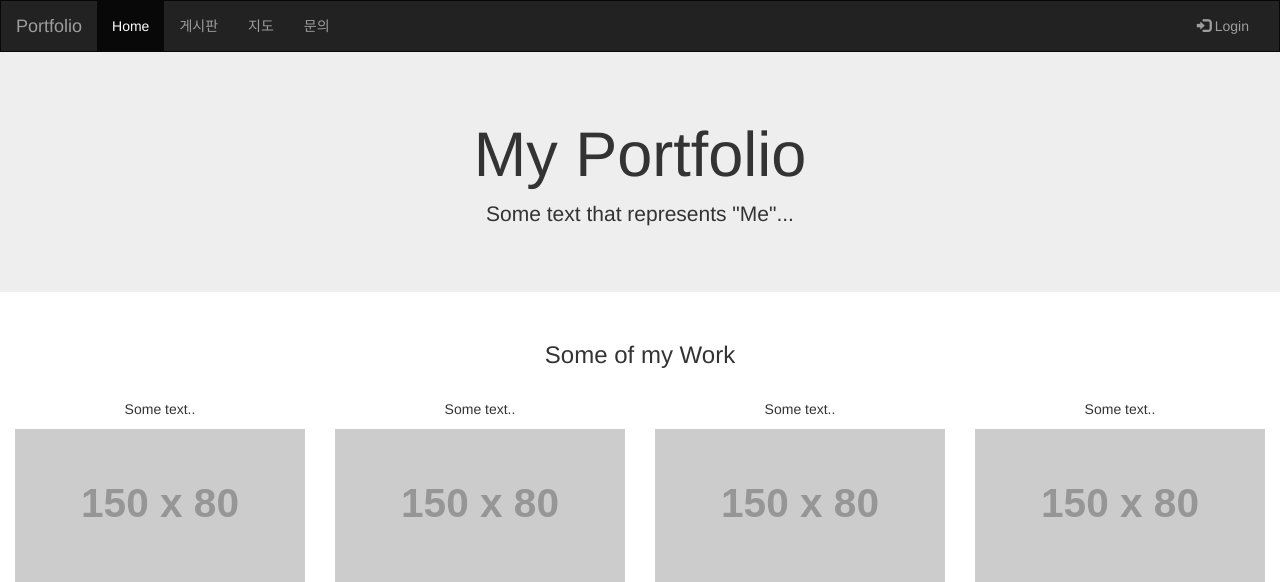
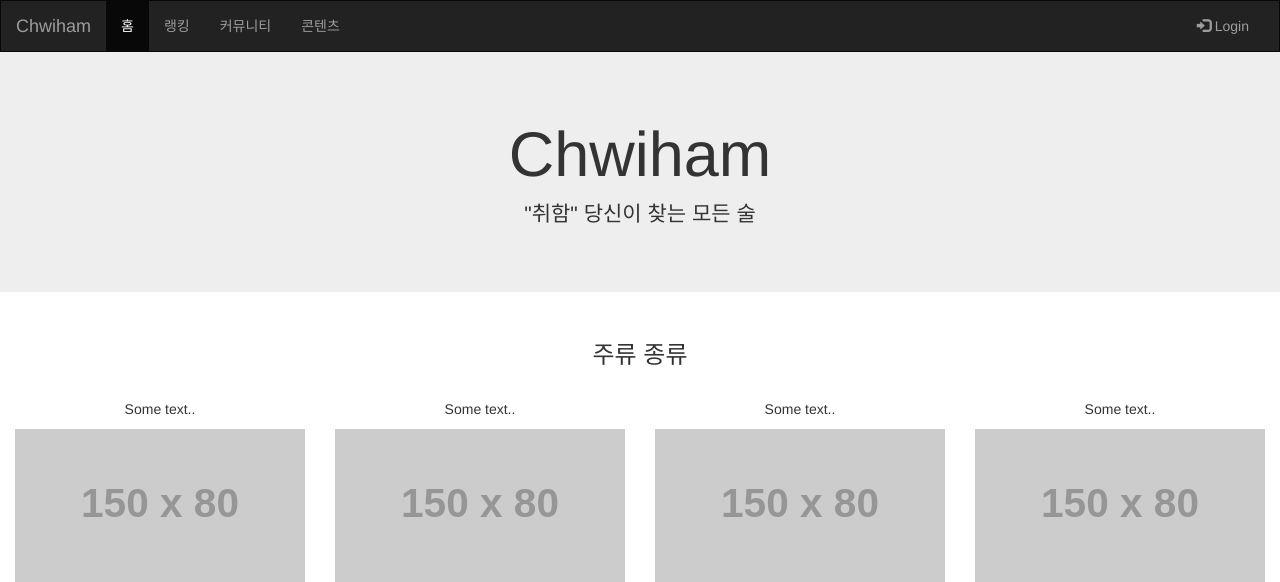
Before and after one commit to Ziooong/board, a Django app: page / in a window 1280 px wide. Shown: the top 582 px of the page. Run offline with Django 3.2, Linux system fonts and the light colour scheme; grey boxes labelled with a size stand in for pictures from a placeholder-image service; some libraries are stand-ins or nearby versions.

Commit message:
text 수정

```diff
--- a/templates/base.html
+++ b/templates/base.html
@@ -31,14 +31,14 @@
         <span class="icon-bar"></span>
         <span class="icon-bar"></span>
       </button>
-      <a class="navbar-brand" href="/index/">Portfolio</a>
+      <a class="navbar-brand" href="/index/">Chwiham</a>
     </div>
     <div class="collapse navbar-collapse" id="myNavbar">
       <ul class="nav navbar-nav">
-        <li class="active"><a href="/index/">Home</a></li>
-        <li><a href="/article/list/">게시판</a></li>
-        <li><a href="/map/">지도</a></li>
-        <li><a href="/contact/">문의</a></li>
+        <li class="active"><a href="/index/">홈</a></li>
+        <li><a href="/article/list/">랭킹</a></li>
+        <li><a href="/map/">커뮤니티</a></li>
+        <li><a href="/contact/">콘텐츠</a></li>
       </ul>
       <ul class="nav navbar-nav navbar-right">
         {% if request.session.email %}
--- a/templates/detail.html
+++ b/templates/detail.html
@@ -13,7 +13,7 @@
 </div>
 {% for file in article.fileatch_set.all %}
 <img src="/download/?id={{ file.id }}"
-     style="width: 200px; height: 200px; box-sizing: border-box;">
+     style="width: 200px; height: 200px; box-sizing: border-box; ">
 {% endfor %}
 
 <div class="container text-right">
--- a/templates/index.html
+++ b/templates/index.html
@@ -2,13 +2,13 @@
 {% block content %}
 <div class="jumbotron">
   <div class="container text-center">
-    <h1>My Portfolio</h1>
-    <p>Some text that represents "Me"...</p>
+    <h1>Chwiham</h1>
+    <p>"취함" 당신이 찾는 모든 술</p>
   </div>
 </div>
 
 <div class="container-fluid bg-3 text-center">
-  <h3>Some of my Work</h3><br>
+  <h3>주류 종류</h3><br>
   <div class="row">
     <div class="col-sm-3">
       <p>Some text..</p>
```
